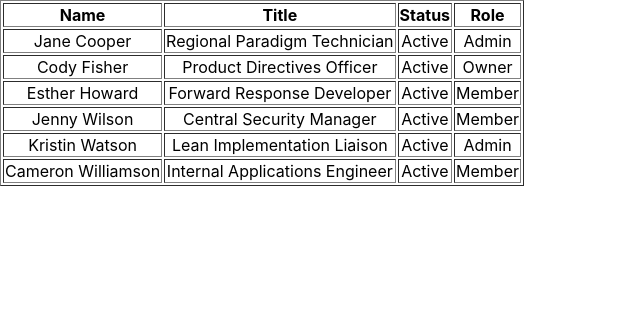
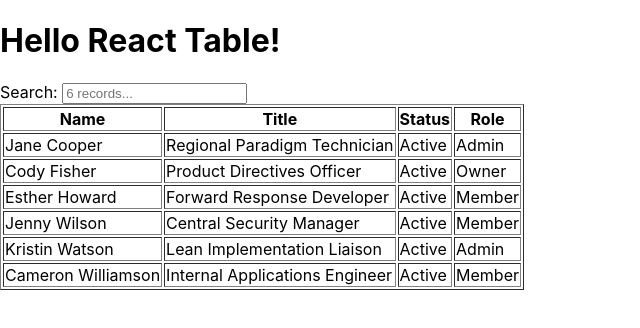
Before and after one commit to dhelarius/picknsend-web, a React (Vite) app: page / in a window 1280 px wide. Shown: the top 328 px of the page, without its empty margins (0-640 px from the left). Built offline with nearby package versions, Linux system fonts and the light colour scheme.

Commit message:
2_add_global_search

```diff
--- a/src/App.css
+++ b/src/App.css
@@ -1,32 +1 @@
-.App {
-  text-align: center;
-}
-
-.content {
-  height: 100vh;
-  display: flex;
-  flex-direction: column;
-  justify-content: center;
-}
-
-button {
-  font-size: calc(10px + 2vmin);
-  color: white;
-  background:hsl(261, 42%, 46%);
-  border-radius: 6px;
-  border: 0;
-  padding: 5px;
-}
-
-button:hover {
-  background:hsl(261, 37%, 38%);
-}
-
-p {
-  margin: 0 0 15px 0;
-}
-
-.text {
-  color: 	hsl(0, 0%, 12%);
-  font-size: 2rem;
-}
+.App {}
--- a/src/App.jsx
+++ b/src/App.jsx
@@ -1,14 +1,11 @@
-import React from 'react';
-import { useState } from 'react'
+import React, { useState } from 'react';
 import './App.css'
 import Table from './components/Table';
 import { staticData } from './config/staticValues'
 
 function App() {
-  const [count, setCount] = useState(0)
 
-  const columns = React.useMemo(
-    () => [
+  const columns = React.useMemo(() => [
       {
         Header: "Name",
         accessor: "name",
@@ -25,14 +22,13 @@ function App() {
         Header: "Role",
         accessor: "role",
       },
-    ],
-    []
-  );
+    ], [])
 
   const data = React.useMemo(() => staticData(), [])
 
   return (
     <div className="App">
+      <h1>Hello React Table!</h1>
       <div>
         <Table columns={columns} data={data} />
       </div>
--- a/src/components/Table.jsx
+++ b/src/components/Table.jsx
@@ -1,20 +1,58 @@
 // src/Table.js
-import { useTable } from "react-table";
+import React from "react";
+import 'regenerator-runtime'
+import { useTable, useGlobalFilter, useAsyncDebounce } from "react-table";
+
+// Define a default UI for filtering
+const GlobalFilter = ({
+    preGlobalFilteredRows,
+    globalFilter,
+    setGlobalFilter
+}) => {
+    const count = preGlobalFilteredRows.length
+    const [value, setValue] = React.useState(globalFilter)
+    const onChange = useAsyncDebounce(value => {
+        setGlobalFilter(value || undefined)
+    }, 200)
+
+    return(
+        <span>
+            Search: {' '}
+            <input
+                value={value || ""}
+                onChange={e => {
+                    setValue(e.target.value);
+                    onChange(e.target.value);
+                }}
+                placeholder={`${count} records...`}
+            />
+        </span>
+    )
+}
 
 const Table = ({ columns, data }) => {
     // Use the state and functions returned from useTable to build your UI
-  const instanceTable = useTable({ columns, data });
+    const instanceTable = useTable({ columns, data }, useGlobalFilter);
 
     const {
         getTableProps,
         getTableBodyProps,
         headerGroups,
         rows,
-        prepareRow
+        prepareRow,
+        state,
+        preGlobalFilteredRows,
+        setGlobalFilter
     } = instanceTable;
 
   // Render the UI for your table
   return (
+    <>
+        <GlobalFilter
+            preGlobalFilteredRows={preGlobalFilteredRows}
+            globalFilter={state.globalFilter}
+            setGlobalFilter={setGlobalFilter}
+        />
         <table {...getTableProps()} border="1">
             <thead>
                 {headerGroups.map((headerGroup) => (
@@ -38,6 +76,7 @@ const Table = ({ columns, data }) => {
                 })}
             </tbody>
         </table>
+    </>
   );
 }
 
--- a/vite.config.js
+++ b/vite.config.js
@@ -3,5 +3,7 @@ import react from '@vitejs/plugin-react'
 
 // https://vitejs.dev/config/
 export default defineConfig({
-  plugins: [react()]
+  plugins: [
+    react()
+  ]
 })
```
Also changed, not shown: package.json (+15 -2 lines), 1 other file (tests, documents, lock files or other folders). Lines whose indentation alone changed are shown as unchanged.
